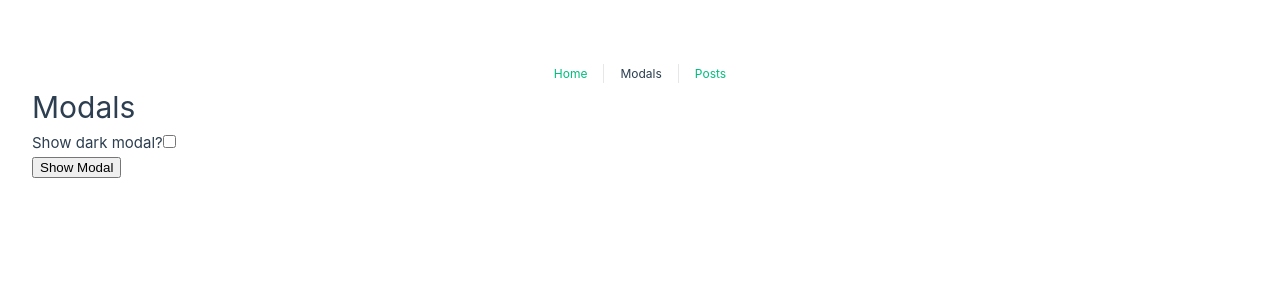
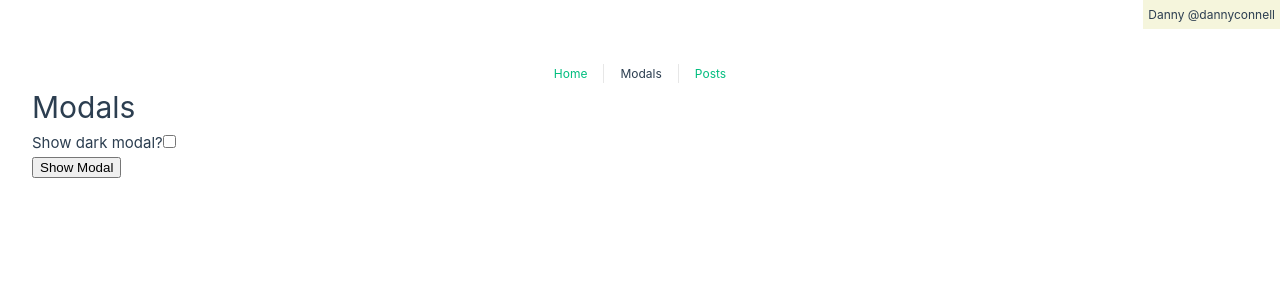
Before and after one commit to krista805/vue3_firebase_learning, a Vue app in the folder vue-composition-api-basics/: page /modals in a window 1280 px wide. Shown: the top 300 px of the page. Built offline with nearby package versions, Linux system fonts and the light colour scheme.

Commit message:
Provide/Inject example

```diff
--- a/vue-composition-api-basics/src/App.vue
+++ b/vue-composition-api-basics/src/App.vue
@@ -1,4 +1,7 @@
 <template>
+  <div class="user-data">
+    {{ userData.name }} @{{ userData.username }}
+  </div>
   <nav>
     <RouterLink to="/">Home</RouterLink>
     <RouterLink to="/modals">Modals</RouterLink>
@@ -7,6 +10,27 @@
 
   <RouterView />
 </template>
+
+<script setup>
+/*
+  imports
+*/
+import { reactive, provide } from 'vue'
+
+/*
+  user data
+*/
+const userData = reactive({
+  name: 'Danny',
+  username: 'dannyconnell'
+})
+
+provide('userData', userData)
+
+;
+
+</script>
+
 
 <style scoped>
 header {
@@ -43,4 +67,13 @@ nav a {
 nav a:first-of-type {
   border: 0;
 }
+
+.user-data {
+  position:  absolute;
+  background: beige;
+  top: 0;
+  right: 0;
+  font-size: 12px;
+  padding: 5px;
+}
 </style>
--- a/vue-composition-api-basics/src/components/Modal.vue
+++ b/vue-composition-api-basics/src/components/Modal.vue
@@ -8,11 +8,19 @@
                 <h3><slot name="subTitle"></slot></h3>
                 <slot />
                 <button @click="$emit('update:modelValue', false)">Hide Modal</button>
+                <div>
+                    Username is: {{ userData.username }}
+                </div>
             </div>
         </teleport>
 </template>
 
 <script setup>
+/*
+    import
+*/
+import { inject } from 'vue';
+
 /*
     props
 */
@@ -43,6 +51,10 @@ const emit = defineEmits([
 //     emit('update:modelValue', false)
 // }
 
+/*
+    user data
+*/
+const userData = inject('userData')
 
 
 ;
--- a/vue-composition-api-basics/src/views/ModalsView.vue
+++ b/vue-composition-api-basics/src/views/ModalsView.vue
@@ -28,6 +28,10 @@ import Modal from '@/components/Modal.vue'
 import ModalDark from '@/components/ModalDark.vue'
 
 /*
+    props
+*/
+
+/*
     modals
 */
 const showDarkModals = ref(false)
```
